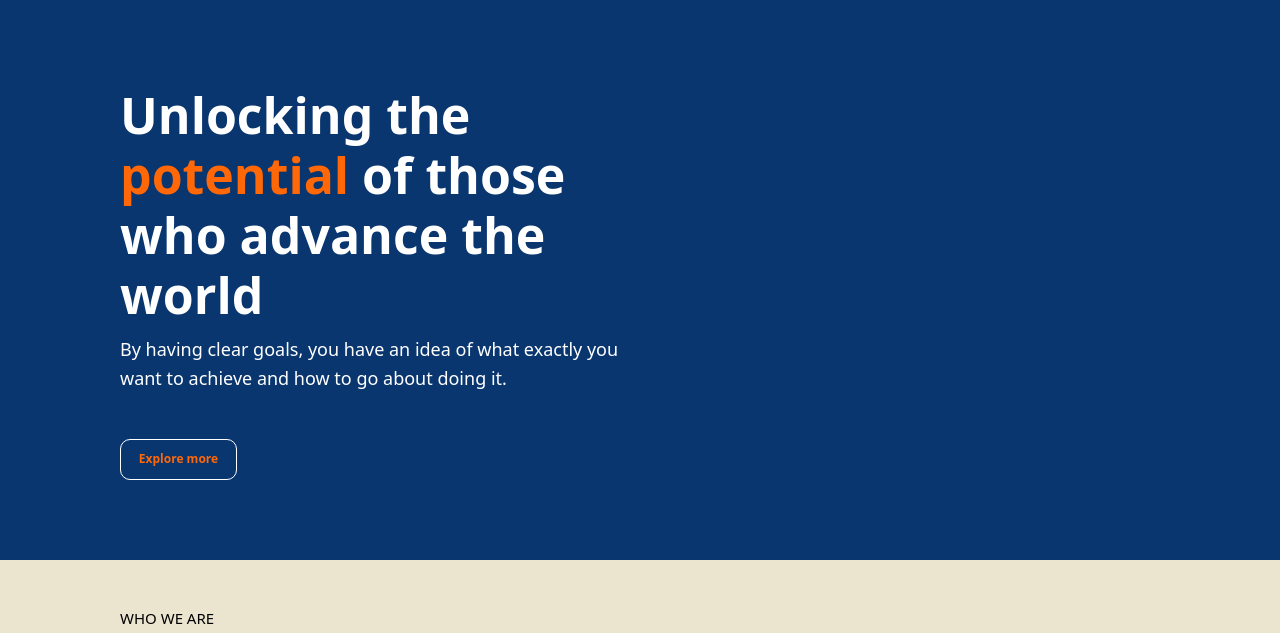
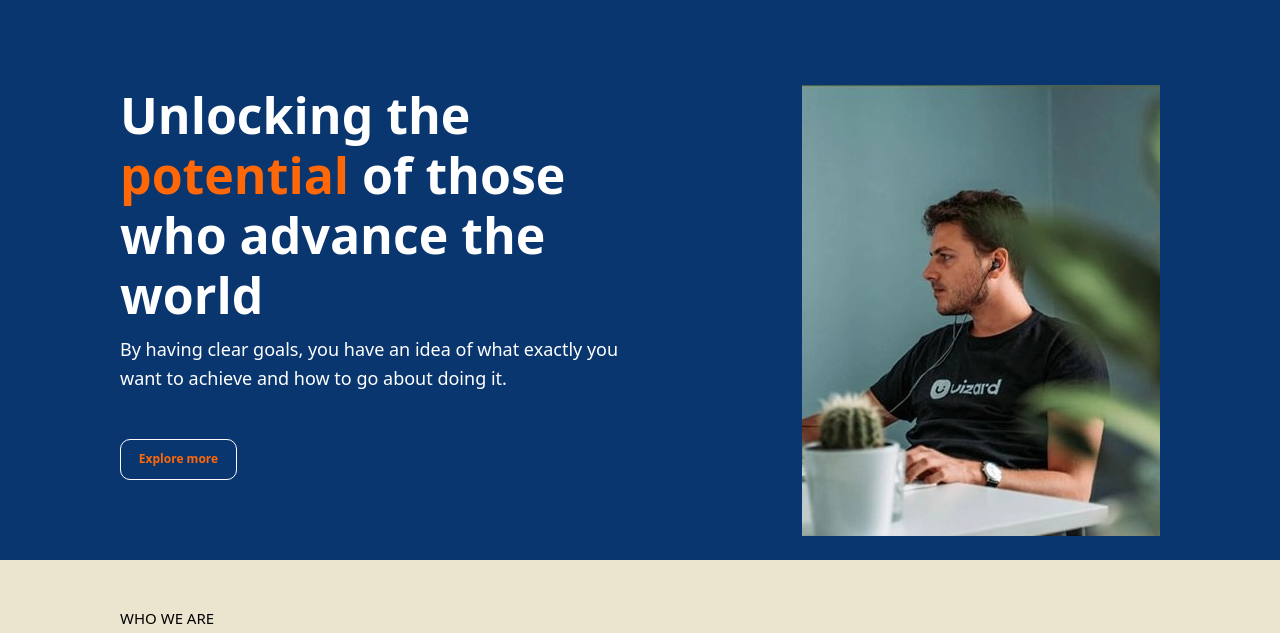
Before and after one commit to denscholar/beeflex-consultancy-website, a website: page index.html in a window 1280 px wide. Shown: the part 101-734 px from the top of the page. Drawn offline with nearby package versions, Linux system fonts and the light colour scheme; the site is published under a folder, as on GitHub Pages, so addresses that start at the root find nothing.

Commit message:
Develop desktop version

```diff
--- a/index.html
+++ b/index.html
@@ -53,7 +53,7 @@
           <button class="explore-btn" type="button">Explore more</button>
         </div>
         <div class="col-md-6 hero-image">
-          <img src="/assets/felix.jpg" alt="" />
+          <img src="./assets/felix.jpg" alt="" />
         </div>
       </div>
     </div>
```
